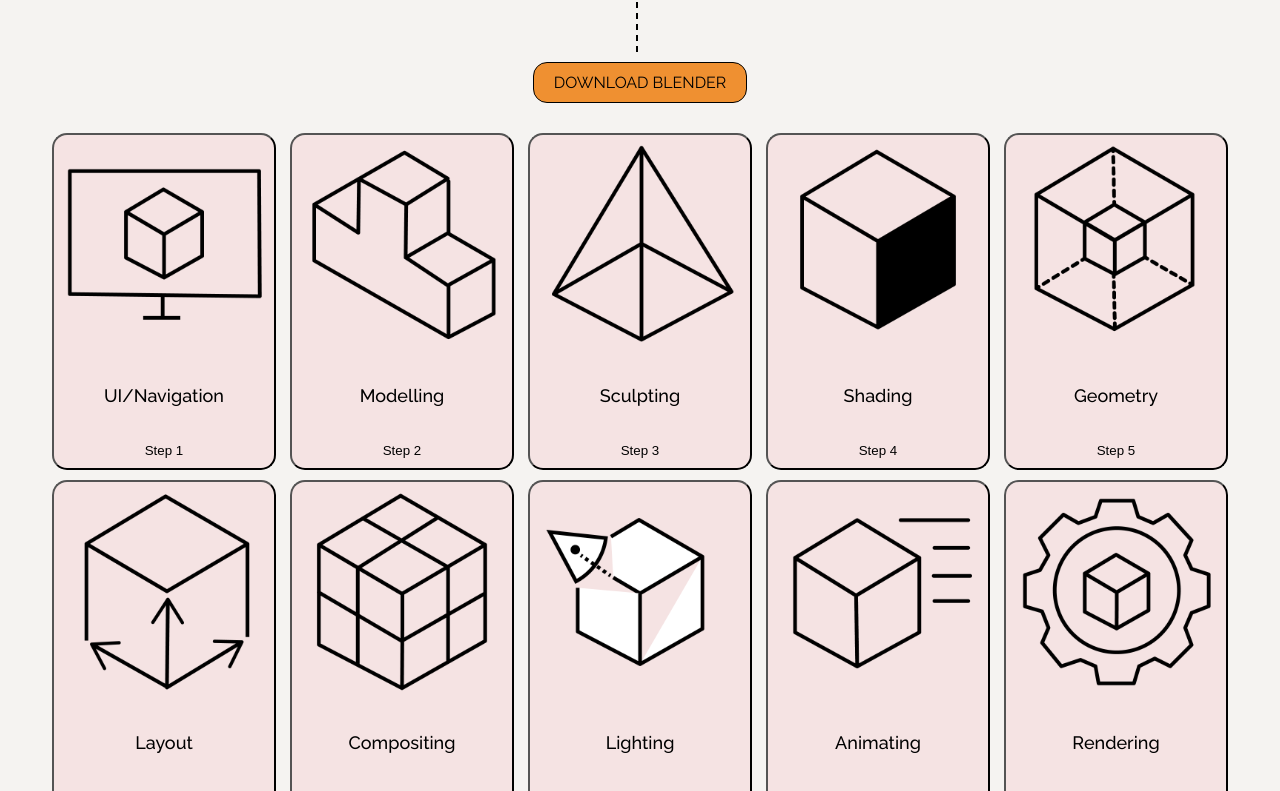
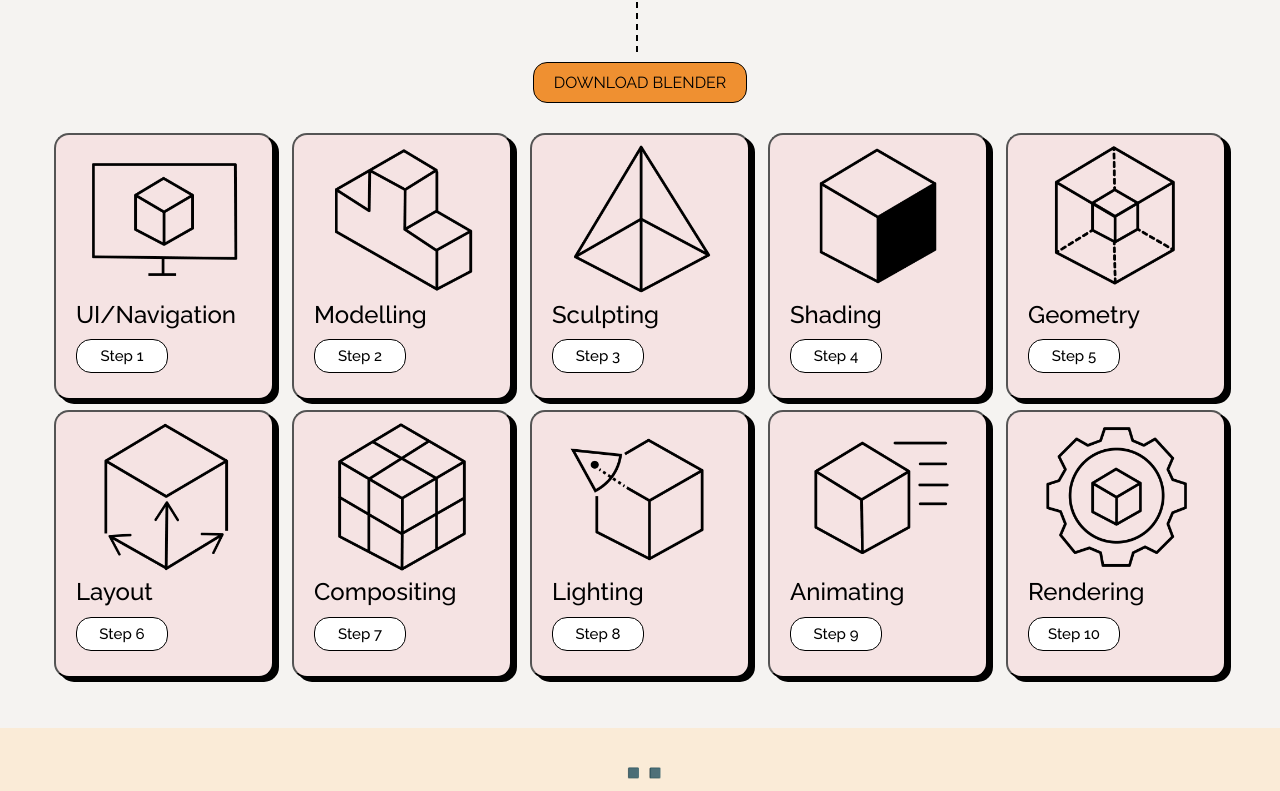
Before and after one commit to anna-rosew/blender-rookie, a React (Create React App) app: page / in a window 1280 px wide. Shown: the part 1800-2591 px from the top of the page. Built offline with nearby package versions, Linux system fonts and the light colour scheme.

Commit message:
Modal CSS

```diff
--- a/src/LearningButton.js
+++ b/src/LearningButton.js
@@ -1,14 +1,17 @@
 import React, { useState } from "react";
 import "./styles/App.css";
+import "./styles/Modal.css";
 import Modal from "./Modal.js";
 
 export default function LearningButton({
   buttonLabel,
   buttonImageSrc,
   buttonHeading,
+
   modalHeading,
   modalSubHeading,
-  modalContent,
+  modalContent1,
+  modalContent2,
   modalPrimaryButton,
   modalSecondaryButton,
 }) {
@@ -20,16 +23,22 @@
           setOpen(true);
         }}
       >
-        <img src={buttonImageSrc} alt="button icon" className="button-icon" />
+        <img
+          src={buttonImageSrc}
+          alt="button icon"
+          className="button-icon"
+          id="button-icon"
+        />
         <h3>{buttonHeading}</h3>
-        {buttonLabel}
+        <p>{buttonLabel}</p>
       </button>
       <Modal
         isOpen={isOpen}
         onClose={() => setOpen(false)}
         heading={modalHeading}
         subHeading={modalSubHeading}
-        content={modalContent}
+        content1={modalContent1}
+        content2={modalContent2}
         primaryButton={modalPrimaryButton}
         secondaryButton={modalSecondaryButton}
       />
--- a/src/Modal.js
+++ b/src/Modal.js
@@ -8,7 +8,8 @@
   onClose,
   heading,
   subHeading,
-  content,
+  content1,
+  content2,
   primaryButton,
   secondaryButton,
 }) {
@@ -16,18 +17,19 @@
   return createPortal(
     <div className="modal">
       <div className="modal-container">
+        <button className="modal-close-button" onClick={onClose}>
+          <CloseIcon />
+        </button>
         <div className="modal-body">
           <h1>{heading}</h1>
           <h3>{subHeading}</h3>
-          <p>{content}</p>
+          <p>{content1}</p>
+          <p>{content2}</p>
         </div>
         <div className="modal-buttons">
           <button onClick={onClose}>{primaryButton}</button>
           <button onClick={onClose}>{secondaryButton}</button>
         </div>
-        <button className="modal-close-button" onClick={onClose}>
-          <CloseIcon />
-        </button>
       </div>
     </div>,
     document.getElementById("modal")
--- a/src/foundation.js
+++ b/src/foundation.js
@@ -3,14 +3,14 @@
 import "./styles/Foundation.css";
 import "./styles/Section.css";
 import "./styles/App.css";
-import ui from "./imgs/UI.png";
+import ui from "./imgs/Ui.png";
 import modelling from "./imgs/modelling.png";
 import sculpting from "./imgs/sculpting.png";
 import shading from "./imgs/shading.png";
 import geometry from "./imgs/geometry-nodes.png";
 import layout from "./imgs/layout.png";
 import compositing from "./imgs/compositing.png";
-import lighting from "./imgs/llighting.png";
+import lighting from "./imgs/lighting.png";
 import animating from "./imgs/animation.png";
 import rendering from "./imgs/rendering.png";
 
@@ -21,9 +21,10 @@
     buttonLabel: "Step 1",
     buttonImageSrc: ui,
     buttonHeading: "UI/Navigation",
-    modalHeading: "Modal Title 1",
-    modalSubHeading: "Modal SubHeading 1",
-    modalContent: "Content for Modal 1",
+    modalHeading: "1",
+    modalSubHeading: "UI/Navigation",
+    modalContent1: `To be able to work in the three-dimensional space that Blender uses, you must be able to change your viewpoint as well as the viewing direction of the scene. While we will describe the 3D Viewport editor, most of the other editors have similar functions. For example, it is possible to pan and zoom in the Image editor.`,
+    modalContent2: "Poop",
     modalPrimaryButton: "Primary Action 1",
     modalSecondaryButton: "Secondary Action 1",
   },
@@ -31,6 +32,7 @@
     buttonLabel: "Step 2",
     buttonImageSrc: modelling,
     buttonHeading: "Modelling",
+    modalNumber: "2",
     modalHeading: "Modal Title 2",
     modalSubHeading: "Modal SubHeading 2",
     modalContent: "Content for Modal 2",
@@ -125,7 +127,13 @@
     <div className="foundation-section">
       <h1>Foundation</h1>
       <div className="centered-line"></div>
-      <a href="https://www.example.com" className="download-button">
+      <a
+        href="https://www.blender.org/download/"
+        className="download-button"
+        target="_blank"
+        rel="noreferrer"
+        alt="Download Blender Link"
+      >
         DOWNLOAD BLENDER
       </a>
       <div className="grid-container">
@@ -138,7 +146,8 @@
               buttonHeading={data.buttonHeading}
               modalHeading={data.modalHeading}
               modalSubHeading={data.modalSubHeading}
-              modalContent={data.modalContent}
+              modalContent1={data.modalContent1}
+              modalContent2={data.modalContent2}
               modalPrimaryButton={data.modalPrimaryButton}
               modalSecondaryButton={data.modalSecondaryButton}
             />
--- a/src/styles/App.css
+++ b/src/styles/App.css
@@ -67,6 +67,10 @@
   line-height: 1.5em;
 }
 
+button:hover {
+  cursor: pointer;
+}
+
 .grid {
   display: grid;
   grid-gap: 64px;
--- a/src/styles/Foundation.css
+++ b/src/styles/Foundation.css
@@ -47,6 +47,7 @@
   color: white;
   text-decoration: none;
 }
+
 @media (max-width: 960px) {
   .grid-5-columns {
     grid-template-columns: 1fr 1fr;
--- a/src/styles/Modal.css
+++ b/src/styles/Modal.css
@@ -13,24 +13,63 @@
 }
 
 .modal-container {
-  background-color: #fefffe;
+  background-color: #d9d9d9;
   margin: 10% auto;
-  width: 50%;
-  padding: 10px;
+  width: 80%;
+  height: 60%;
+  padding: 50px;
+  border: 1px solid black;
+  border-radius: 15px;
+  box-shadow: 0px 4px 4px 5px rgba(0, 0, 0, 0.25);
 }
 
 .learning-button button {
   padding: 10px;
   border-radius: 15px;
   background-color: #f5e3e3;
+  box-shadow: 5px 4px 0px 0px #000;
+  min-width: 220px;
+}
+
+.learning-button h3 {
+  font-size: 24px;
+  padding: 0;
+  margin: 10px;
+  text-align: left;
+}
+
+.learning-button p {
+  font-size: 15px;
+  padding: 5px;
+  font-weight: 500;
+  margin-left: 10px;
+  display: block;
+  max-width: 80px;
+  border: 1px solid black;
+  border-radius: 15px;
+  background-color: white;
+}
+
+#button-icon {
+  display: block;
+  margin: 0 auto;
 }
 
 .button-icon {
-  max-width: 200px;
+  max-width: 150px;
 }
 
 @media (max-width: 960px) {
-  .button-icon {
-    max-width: 150px;
+  #button-icon {
+    display: none;
+  }
+
+  .learning-button h3 {
+    font-size: 19px;
+    width: 150px;
+  }
+  .learning-button button {
+    width: 110px;
+    min-width: 170px;
   }
 }
```
